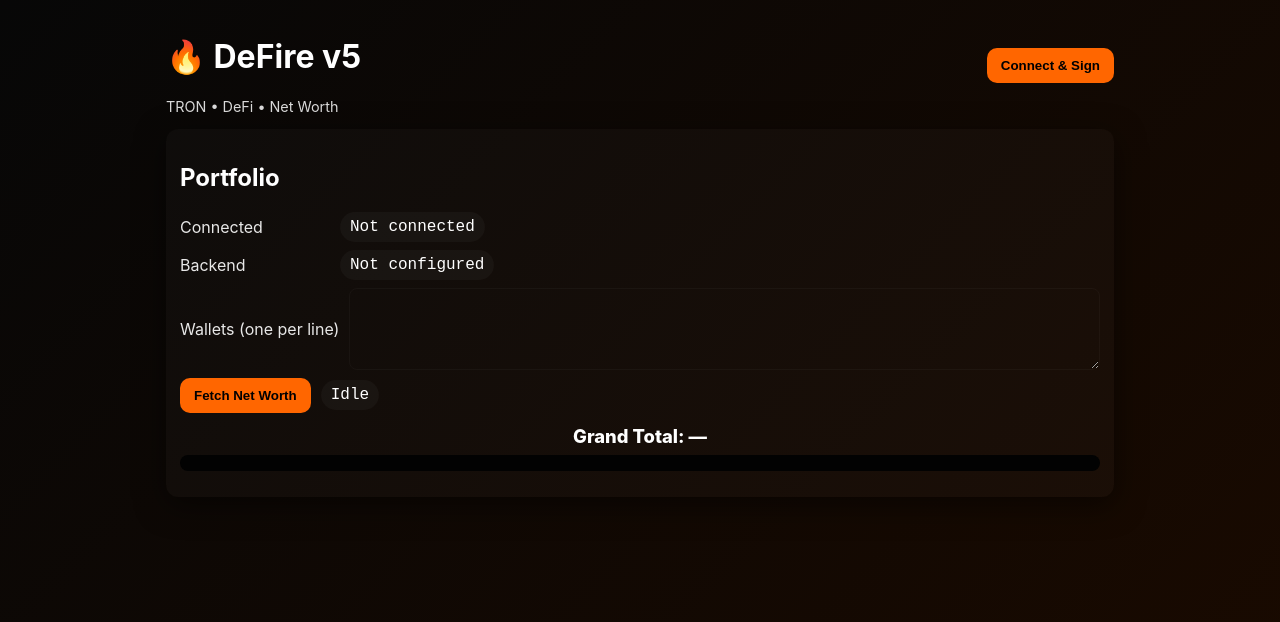
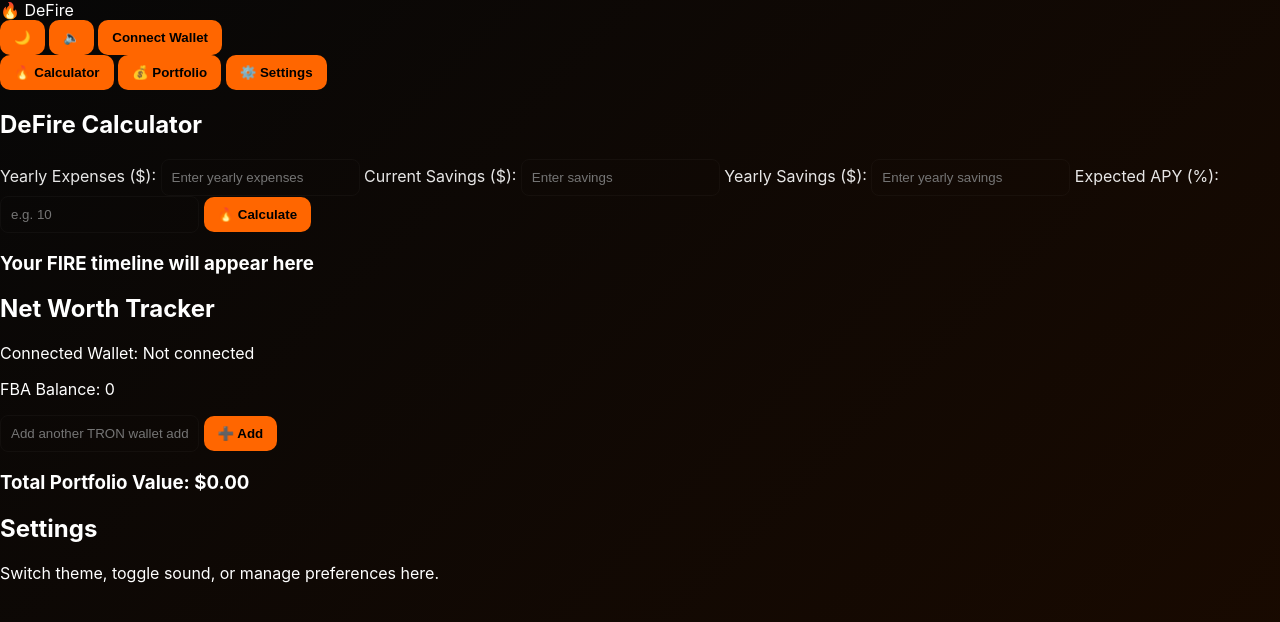
Before and after one commit to theRunnerz/DeFire, a plain HTML site: page index.html in a window 1280 px wide. Drawn offline with Linux system fonts and the light colour scheme; a script that the page names is missing.

Commit message:
Update index.html

```diff
--- a/index.html
+++ b/index.html
@@ -1,17 +1,82 @@
 <!doctype html>
 <html lang="en">
 <head>
-<meta charset="utf-8" />
-<meta name="viewport" content="width=device-width,initial-scale=1" />
-<title>🔥 DeFire v5</title>
-<link rel="stylesheet" href="/style.css">
-<link rel="icon" href="/favicon.png">
+  <meta charset="utf-8" />
+  <meta name="viewport" content="width=device-width,initial-scale=1" />
+  <title>🔥 DeFire</title>
+  <link rel="icon" href="./favicon.png">
+  <link rel="stylesheet" href="./style.css">
 </head>
+
 <body data-theme="dark">
-  <div id="app"></div>
+  <!-- 🔥 Fire crackle audio -->
+  <audio id="fireSound" src="./sounds/fire-crackle.mp3" preload="auto" loop></audio>
+
+  <!-- 🔥 Mobile Nav -->
+  <nav class="navbar">
+    <div class="logo">🔥 DeFire</div>
+    <div class="nav-links">
+      <button id="themeToggle">🌙</button>
+      <button id="soundToggle">🔈</button>
+      <button id="walletConnect">Connect Wallet</button>
+    </div>
+  </nav>
+
+  <!-- 🔥 Tabs -->
+  <div class="tabs">
+    <button class="tab-button active" data-tab="calculator">🔥 Calculator</button>
+    <button class="tab-button" data-tab="portfolio">💰 Portfolio</button>
+    <button class="tab-button" data-tab="settings">⚙️ Settings</button>
+  </div>
+
+  <!-- 🔥 Calculator -->
+  <div id="calculator" class="tab-content active">
+    <h2>DeFire Calculator</h2>
+    <label>Yearly Expenses ($):</label>
+    <input id="expenses" type="number" placeholder="Enter yearly expenses">
+
+    <label>Current Savings ($):</label>
+    <input id="savings" type="number" placeholder="Enter savings">
+
+    <label>Yearly Savings ($):</label>
+    <input id="yearlySavings" type="number" placeholder="Enter yearly savings">
+
+    <label>Expected APY (%):</label>
+    <input id="apy" type="number" placeholder="e.g. 10">
+
+    <button id="calculateBtn">🔥 Calculate</button>
+
+    <h3 id="fireResult">Your FIRE timeline will appear here</h3>
+  </div>
+
+  <!-- 💰 Portfolio -->
+  <div id="portfolio" class="tab-content">
+    <h2>Net Worth Tracker</h2>
+    <p>Connected Wallet: <span id="walletAddress">Not connected</span></p>
+    <p>FBA Balance: <span id="fbaBalance">0</span></p>
+
+    <div id="walletInputContainer">
+      <input id="walletInput" placeholder="Add another TRON wallet address">
+      <button id="addWalletBtn">➕ Add</button>
+    </div>
+
+    <div id="walletList"></div>
+    <h3>Total Portfolio Value: <span id="totalValue">$0.00</span></h3>
+  </div>
+
+  <!-- ⚙️ Settings -->
+  <div id="settings" class="tab-content">
+    <h2>Settings</h2>
+    <p>Switch theme, toggle sound, or manage preferences here.</p>
+  </div>
+
+  <!-- Loading -->
   <div id="loading" class="loading" style="display:none;">
-    <div class="loader"></div><div class="loading-text">Fetching portfolio...</div>
+    <div class="loader"></div>
+    <div class="loading-text">Fetching portfolio...</div>
   </div>
-  <script src="/app_v5.js"></script>
+
+  <script src="https://cdn.jsdelivr.net/npm/tronweb@4.1.0/dist/TronWeb.js"></script>
+  <script src="./app_v5.js"></script>
 </body>
 </html>
```
